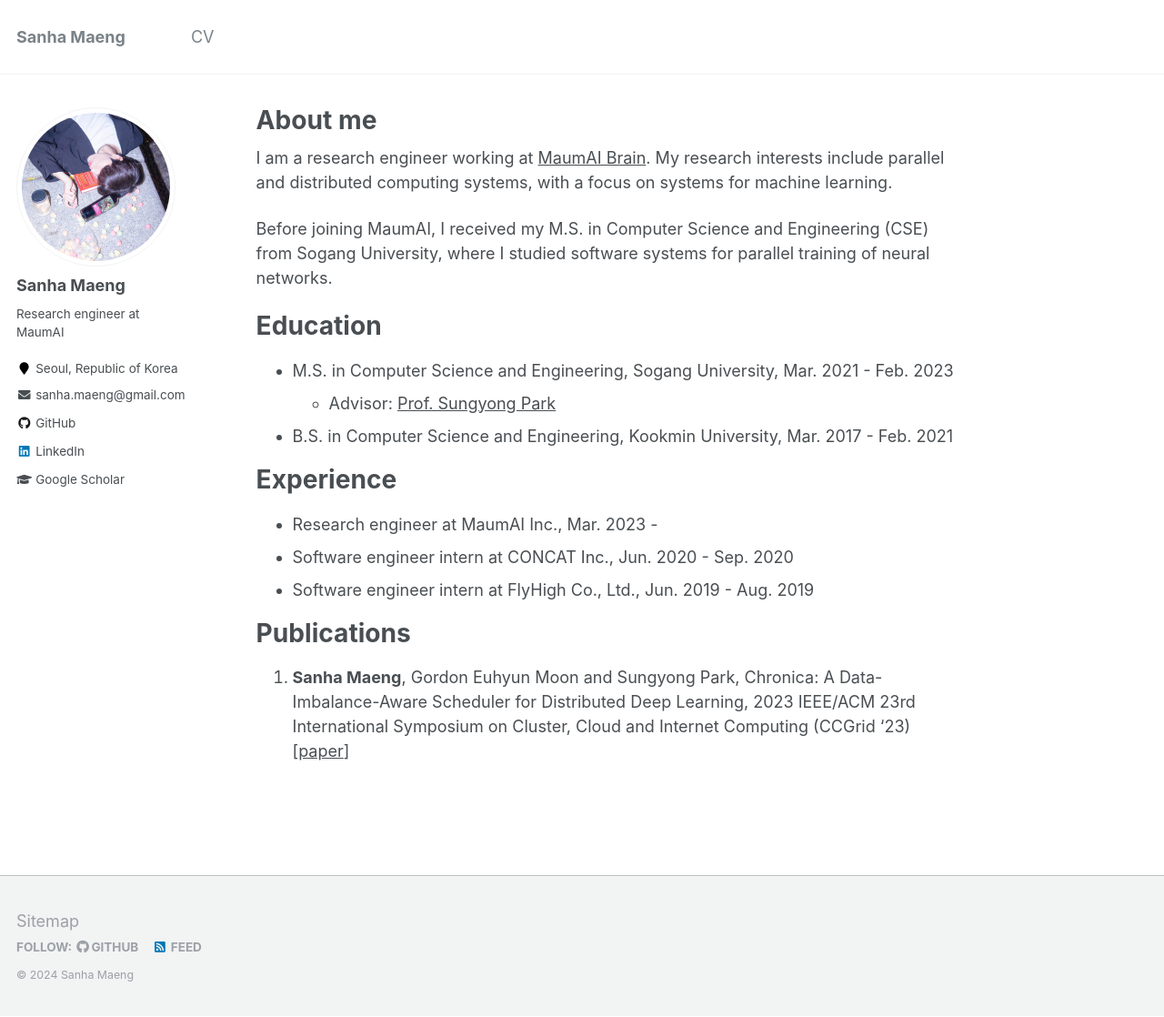
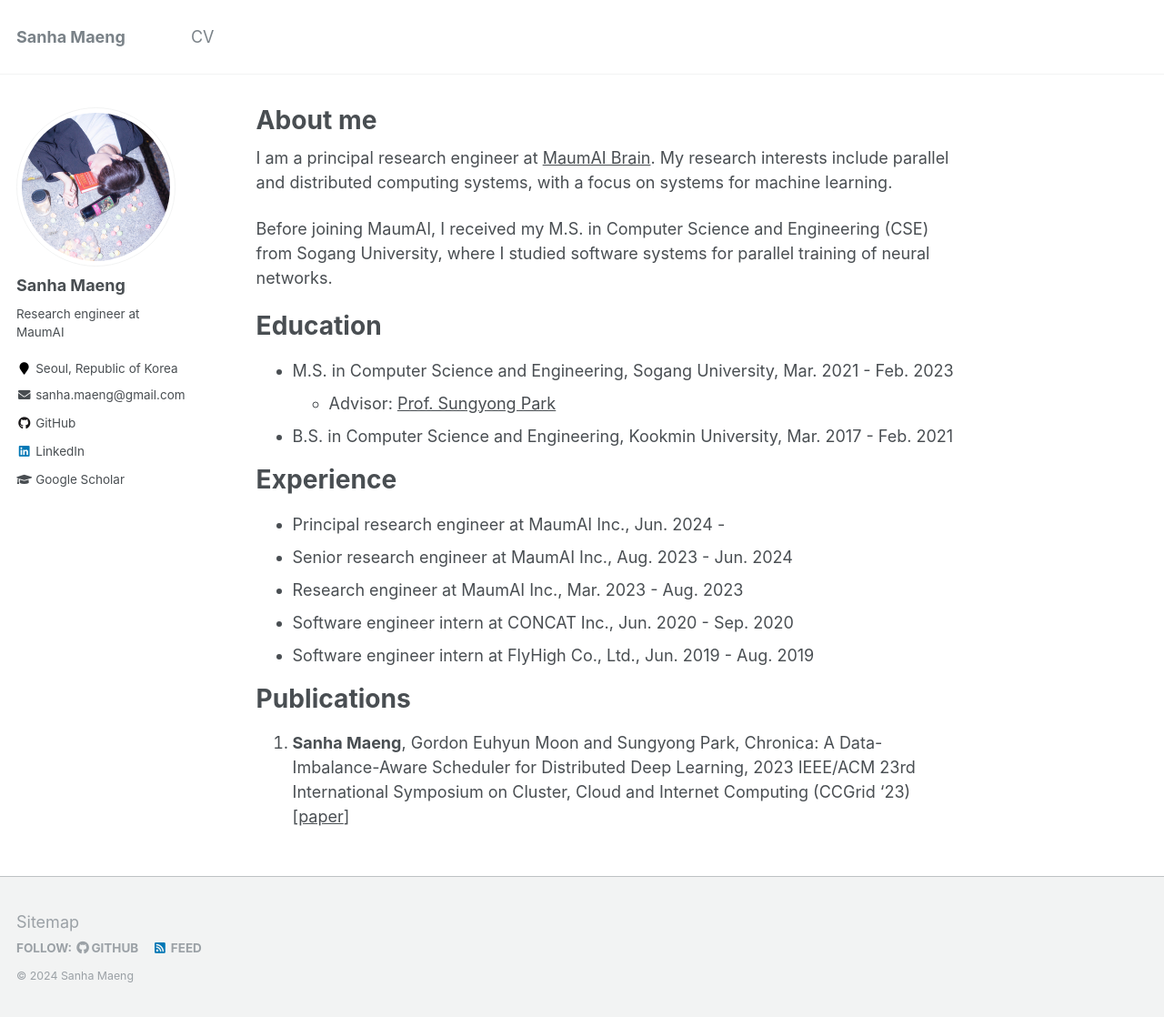
Before and after one commit to 9rum/9rum.github.io, a Jekyll site: the page built from _pages/about.md, in a window 1280 px wide and 1118 px high. Shown: the whole window at 91% size. Built offline with Jekyll 4.4.1, drawn with Linux system fonts in a browser that asks for light colours.

Commit message:
files: update CV _pages: update about page

```diff
--- a/_pages/about.md
+++ b/_pages/about.md
@@ -7,7 +7,7 @@ redirect_from:
   - /about.html
 ---
 
-I am a research engineer working at [MaumAI Brain](https://maum-ai.github.io/).
+I am a principal research engineer at [MaumAI Brain](https://maum-ai.github.io/).
 My research interests include parallel and distributed computing systems, with a focus on systems for machine learning.
 
 Before joining MaumAI, I received my M.S. in Computer Science and Engineering (CSE) from Sogang University, where I studied software systems for parallel training of neural networks.
@@ -20,7 +20,9 @@ Education
 
 Experience
 ==========
-- Research engineer at MaumAI Inc., Mar. 2023 -
+- Principal research engineer at MaumAI Inc., Jun. 2024 -
+- Senior research engineer at MaumAI Inc., Aug. 2023 - Jun. 2024
+- Research engineer at MaumAI Inc., Mar. 2023 - Aug. 2023
 - Software engineer intern at CONCAT Inc., Jun. 2020 - Sep. 2020
 - Software engineer intern at FlyHigh Co., Ltd., Jun. 2019 - Aug. 2019
 
```
Also changed, not shown: 1 other file.
